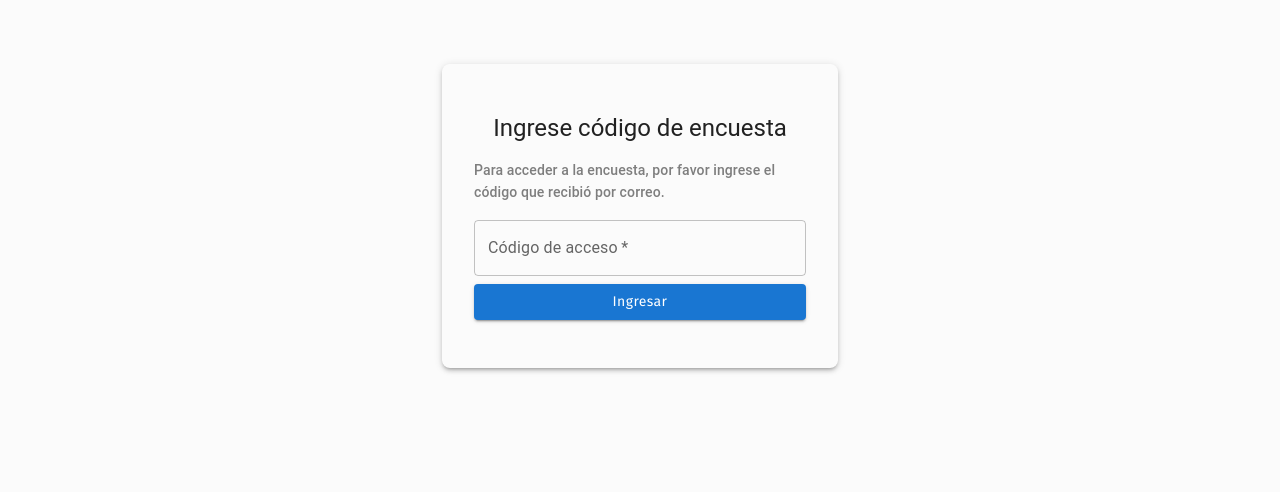
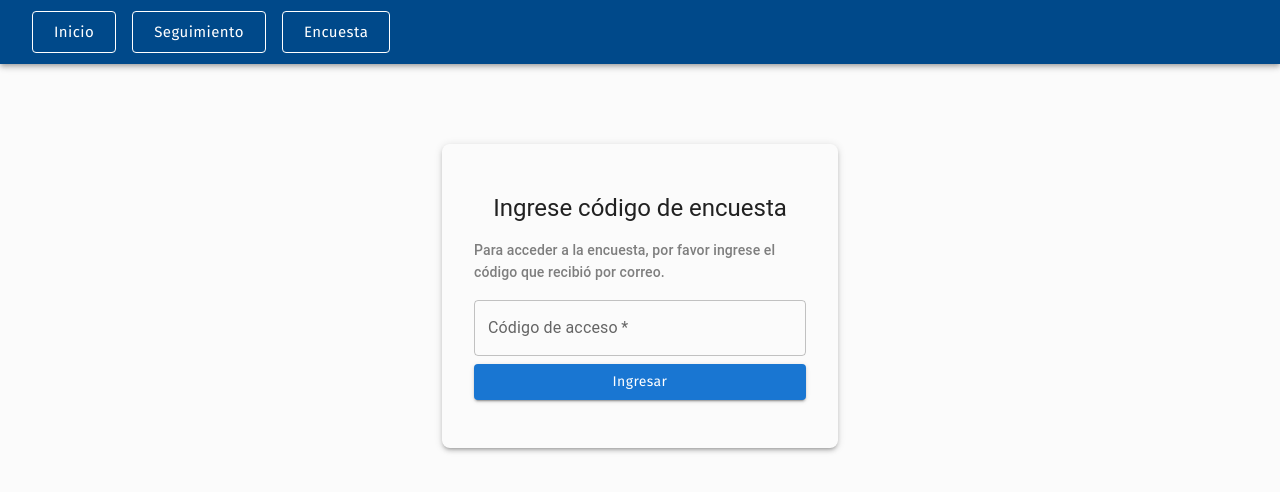
Before and after one commit to fsalas21/trabajo_memoria, a React (Create React App) app in the folder frontEnd/: page /signin-code in a window 1280 px wide. Shown: the top 492 px of the page. Built offline with nearby package versions, Linux system fonts and the light colour scheme.

Commit message:
Added header on primary site

```diff
--- a/frontEnd/package.json
+++ b/frontEnd/package.json
@@ -15,8 +15,8 @@
     "@testing-library/jest-dom": "^5.16.5",
     "@testing-library/react": "^13.4.0",
     "@testing-library/user-event": "^14.4.3",
+    "axios": "^1.3.5",
     "axios-hooks": "^4.0.0",
-    "axios": "^1.3.5",
     "babel-plugin-jsx-control-statements": "^4.1.2",
     "babel-plugin-transform-react-inline-elements": "^6.22.0",
     "bcrypt": "^5.1.0",
@@ -33,12 +33,12 @@
     "nodemon": "^2.0.22",
     "nth-check": "^2.1.1",
     "papaparse": "^5.4.1",
+    "react": "^18.2.0",
     "react-color": "^2.19.3",
     "react-dom": "^18.2.0",
     "react-hook-form": "^7.43.9",
     "react-router-dom": "^6.12.1",
     "react-scripts": "^5.0.1",
-    "react": "^18.2.0",
     "recharts": "^2.7.2",
     "sort-by": "^1.2.0",
     "svgo": "^3.0.2",
--- a/frontEnd/src/components/Login/Login.jsx
+++ b/frontEnd/src/components/Login/Login.jsx
@@ -4,6 +4,7 @@ import { useNavigate, useLocation } from 'react-router-dom';
 import useAuth from '../../hooks/useAuth';
 import axios from "axios";
 import "./Login.css";
+import Header from '../Header/Header';
 
 export default function Login() {
     const { setAuth } = useAuth();
@@ -72,6 +73,7 @@ export default function Login() {
 
     return (
         <Stack>
+            <Header />
             <Snackbar anchorOrigin={{ vertical: 'top', horizontal: 'center' }}
                 open={openAlert}
                 message={errorMsg}
--- a/frontEnd/src/components/Survey/Survey.jsx
+++ b/frontEnd/src/components/Survey/Survey.jsx
@@ -1,7 +1,7 @@
 import axios from 'axios';
 import CheckIcon from '@mui/icons-material/Check';
 import CheckboxComponent from '../CheckboxComponent/CheckboxComponent';
-// import Header from '../Header/Header';
+import Header from '../Header/Header';
 import * as React from 'react';
 import { Alert, Box, Button, Card, CardContent, FormControl, FormControlLabel, FormLabel, Grid, InputLabel, MenuItem, OutlinedInput, Paper, Radio, RadioGroup, Select, Stack, Step, StepLabel, Stepper, TextField, Typography } from '@mui/material';
 import './survey.css';
@@ -533,6 +533,9 @@ export default function SurveyForm() {
 
     return (
         <Stack>
+            <div>
+                <Header />
+            </div>
             <div className='global-container'>
                 <Box display='flex' justifyContent='center'>
                     <div>
```
